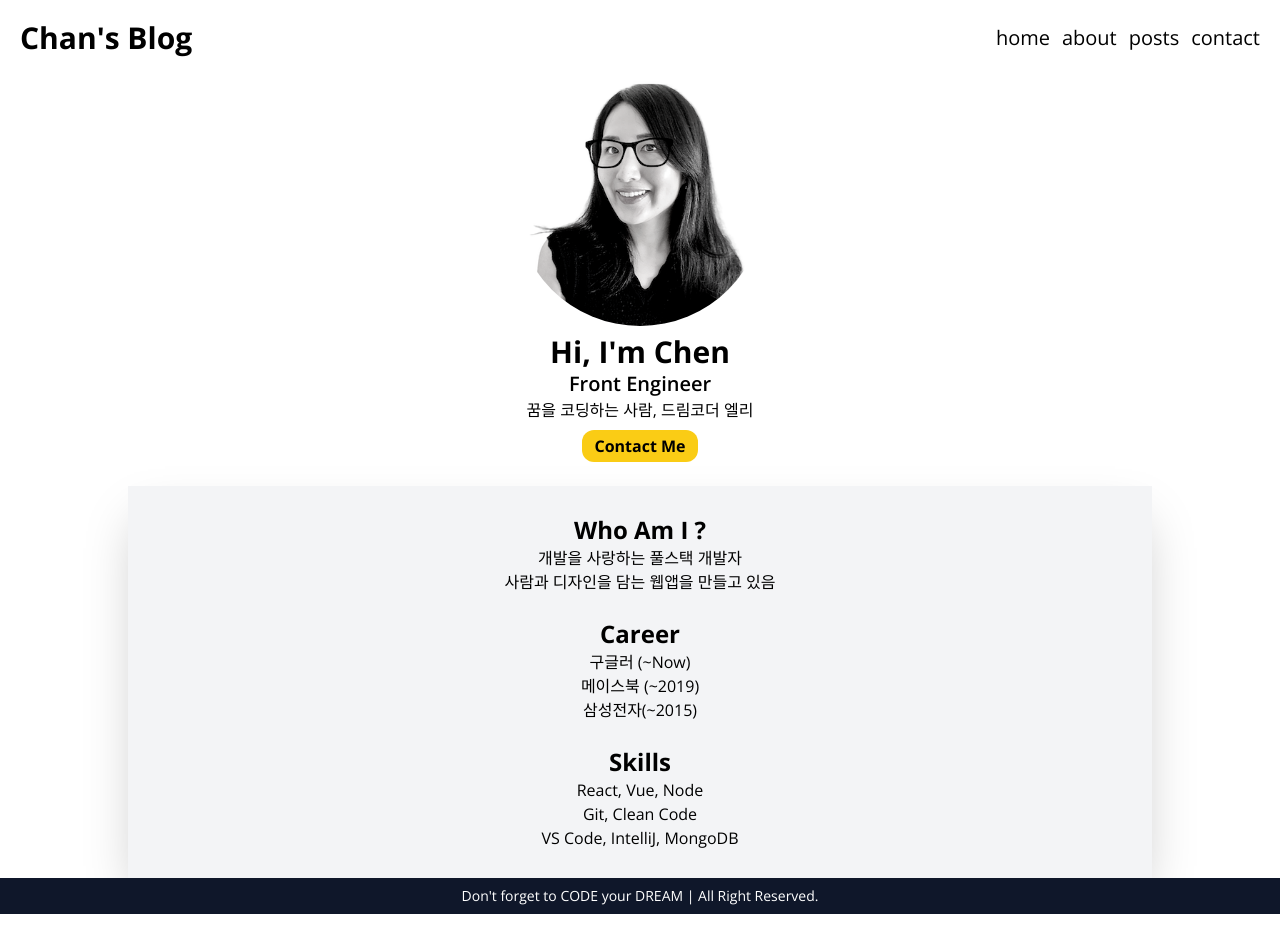
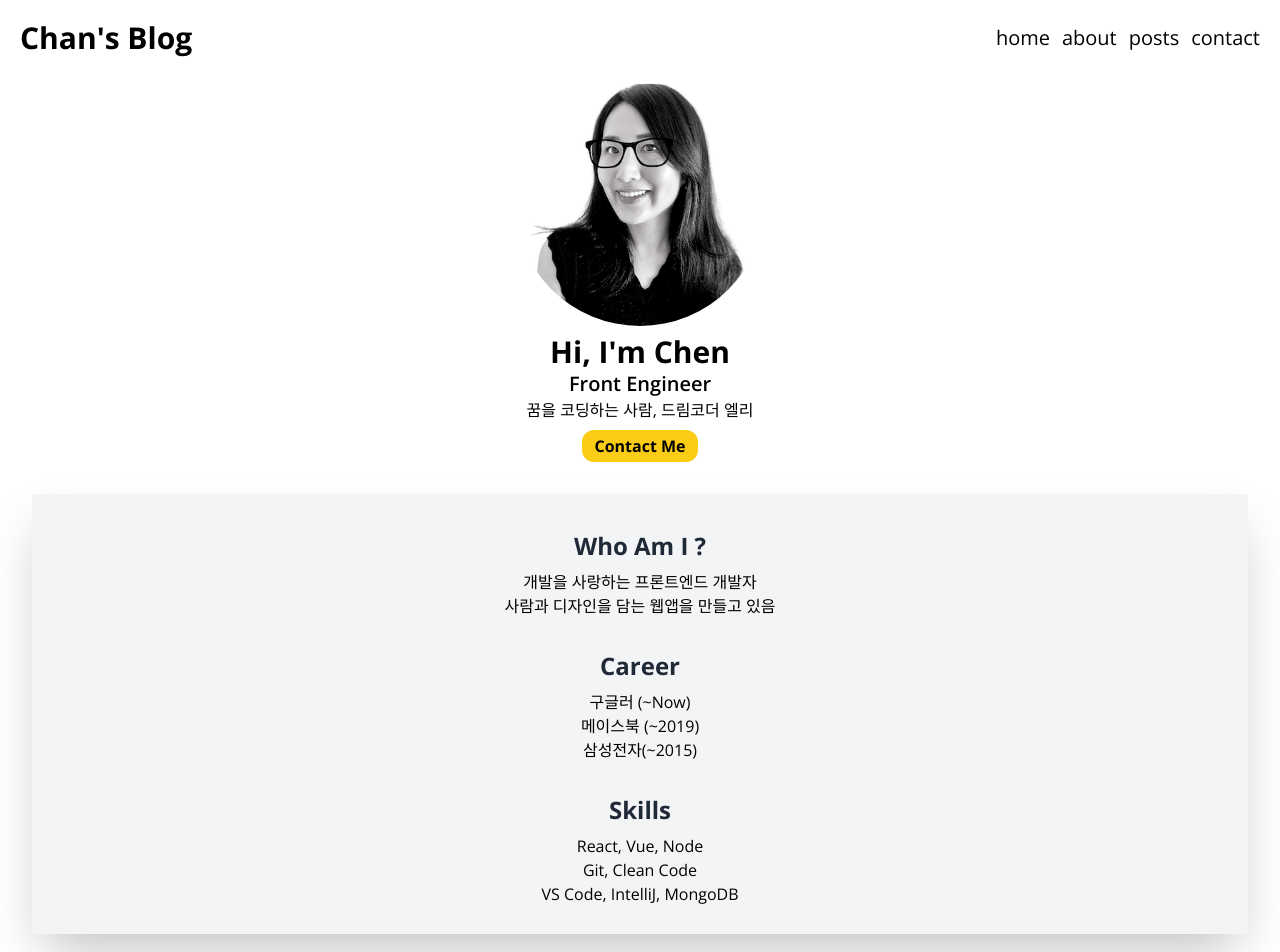
Before and after one commit to chen4023/blog-nextjs, a Next.js app: page /about in a window 1280 px wide. Shown: the top 952 px of the page. Before the commit the page ends 914 px from the top, so only its background shows below. Built offline with nearby package versions, Linux system fonts and the light colour scheme.

Commit message:
[style] about page design

```diff
--- a/package.json
+++ b/package.json
@@ -10,8 +10,10 @@
   },
   "dependencies": {
     "next": "14.2.4",
+    "nodemailer": "^6.9.14",
     "react": "^18",
     "react-dom": "^18",
+    "react-hook-form": "^7.52.1",
     "react-icons": "^5.2.1",
     "react-markdown": "^9.0.1",
     "react-multi-carousel": "^2.8.5",
@@ -21,6 +23,7 @@
   "devDependencies": {
     "@tailwindcss/typography": "^0.5.13",
     "@types/node": "^20",
+    "@types/nodemailer": "^6.4.15",
     "@types/react": "^18",
     "@types/react-dom": "^18",
     "@types/react-syntax-highlighter": "^15.5.13",
--- a/src/app/about/page.tsx
+++ b/src/app/about/page.tsx
@@ -1,18 +1,31 @@
 import Profile from "@/components/Profile";
 
+const TITLE_CLASS = "text-2xl font-bold text-gray-800 my-2";
 export default function AboutPage() {
-  return (<div>
-    <Profile />
-    <section className="flex flex-col m-auto shadow-2xl text-center items-center bg-gray-100 mt-6 py-7 w-[80%]">
-      <h1 className="text-2xl font-bold">Who Am I ?</h1>
-      <p>개발을 사랑하는 풀스택 개발자 <br /> 사람과 디자인을 담는 웹앱을 만들고 있음</p>
-      <br />
-      <h1 className="text-2xl font-bold">Career</h1>
-      <p>구글러 (~Now)<br /> 메이스북 (~2019)<br /> 삼성전자(~2015)</p>
-      <br />
-      <h1 className="text-2xl font-bold">Skills</h1>
-      <p>React, Vue, Node<br /> Git, Clean Code<br /> VS Code, IntelliJ, MongoDB</p>
-
-    </section>
-  </div>)
+  return (
+    <>
+      <Profile />
+      <section className="shadow-2xl text-center bg-gray-100 m-8 p-7">
+        <h1 className={TITLE_CLASS}>Who Am I ?</h1>
+        <p>
+          개발을 사랑하는 프론트엔드 개발자 <br /> 사람과 디자인을 담는 웹앱을
+          만들고 있음
+        </p>
+        <br />
+        <h1 className={TITLE_CLASS}>Career</h1>
+        <p>
+          구글러 (~Now)
+          <br /> 메이스북 (~2019)
+          <br /> 삼성전자(~2015)
+        </p>
+        <br />
+        <h1 className={TITLE_CLASS}>Skills</h1>
+        <p>
+          React, Vue, Node
+          <br /> Git, Clean Code
+          <br /> VS Code, IntelliJ, MongoDB
+        </p>
+      </section>
+    </>
+  );
 }
--- a/src/app/contact/page.tsx
+++ b/src/app/contact/page.tsx
@@ -15,5 +15,5 @@ export default function ContactPage() {
       <h1 className="text-3xl font-bold mb-4">Or Send me an email</h1>
       <SendEmail />
     </div>
-  )
+  );
 }
--- a/src/components/SendEmail.tsx
+++ b/src/components/SendEmail.tsx
@@ -1,15 +1,28 @@
-import React from 'react';
+import React from "react";
 
 export default function SendEmail() {
   return (
-    <div className='flex flex-col gap-1 w-[30%] bg-slate-700 px-4 py-5 rounded-lg'>
-      <h3 className='mb-1 text-white font-semibold'>Your Email</h3>
-      <input type='text' className='w-full h-8 px-2 py-1' />
-      <h3 className='mb-1 text-white font-semibold'>Subject</h3>
-      <input type='text' className='w-full h-8 px-2 py-1' />
-      <h3 className='mb-1 text-white font-semibold'>Message</h3>
-      <textarea className='w-full h-52 px-2 py-1' />
-      <button className='w-full bg-yellow-400 mt-3 h-7 rounded-sm font-bold hover:bg-yellow-300'>Submit</button>
-    </div>
+    <form className="flex flex-col gap-1 w-[30%] bg-slate-700 px-4 py-5 rounded-lg">
+      <label className="mb-1 text-white font-semibold">Your Email</label>
+      <input
+        type="email"
+        placeholder="abc1234@naver.com"
+        className="w-full h-8 px-2 py-1"
+      />
+      <label className="mb-1 text-white font-semibold">Subject</label>
+      <input
+        type="text"
+        placeholder="제목을 입력해주세요."
+        className="w-full h-8 px-2 py-1"
+      />
+      <label className="mb-1 text-white font-semibold">Message</label>
+      <textarea
+        placeholder="메세지를 입력해주세요."
+        className="w-full h-52 px-2 py-1"
+      />
+      <button className="w-full bg-yellow-400 mt-3 h-7 rounded-sm font-bold hover:bg-yellow-300">
+        Submit
+      </button>
+    </form>
   );
 }
```
Also changed, not shown: src/config/nodemailer.ts (added, +28 -0 lines), src/service/send.ts (added), 2 other files (tests, documents, lock files or other folders).
